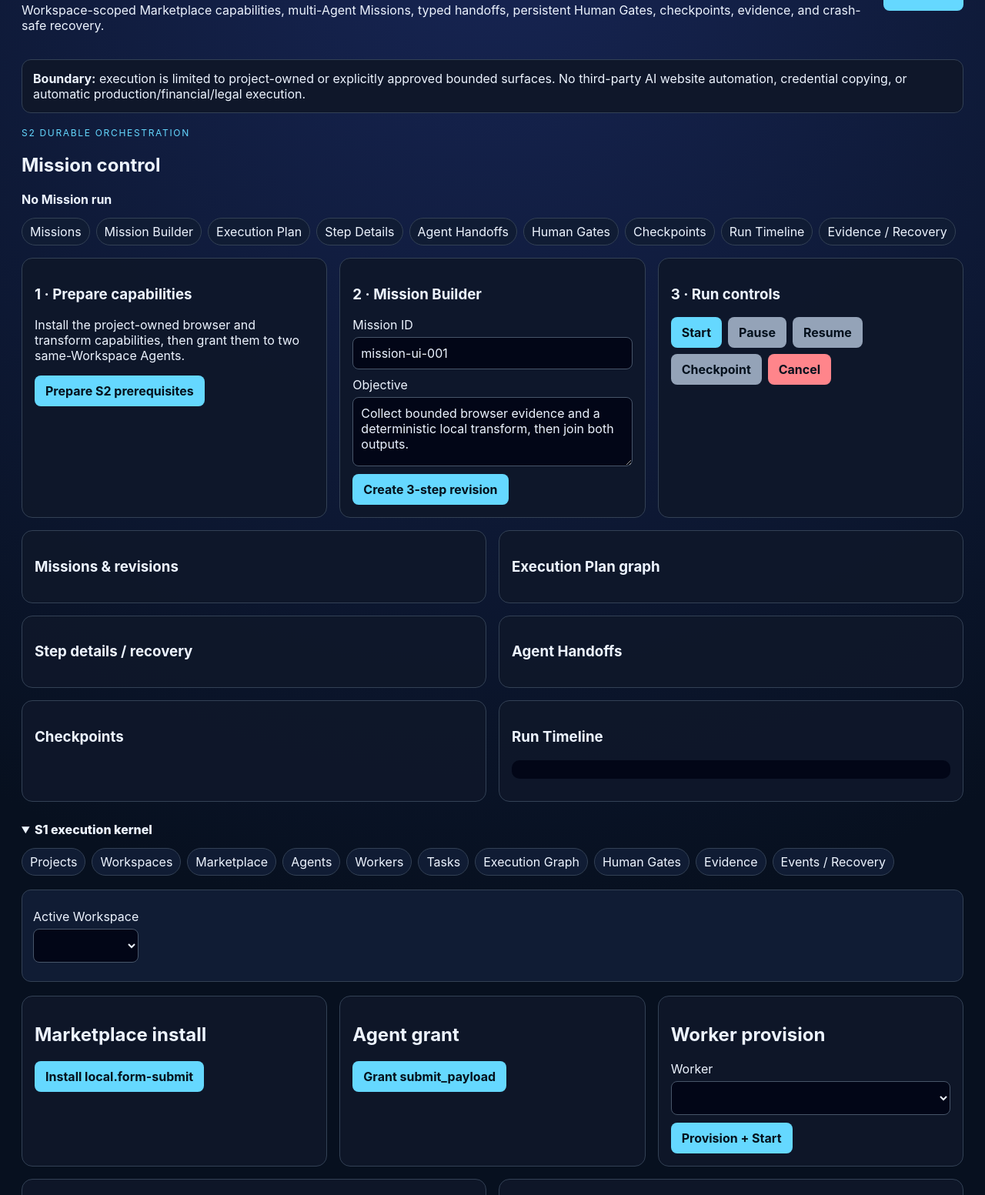
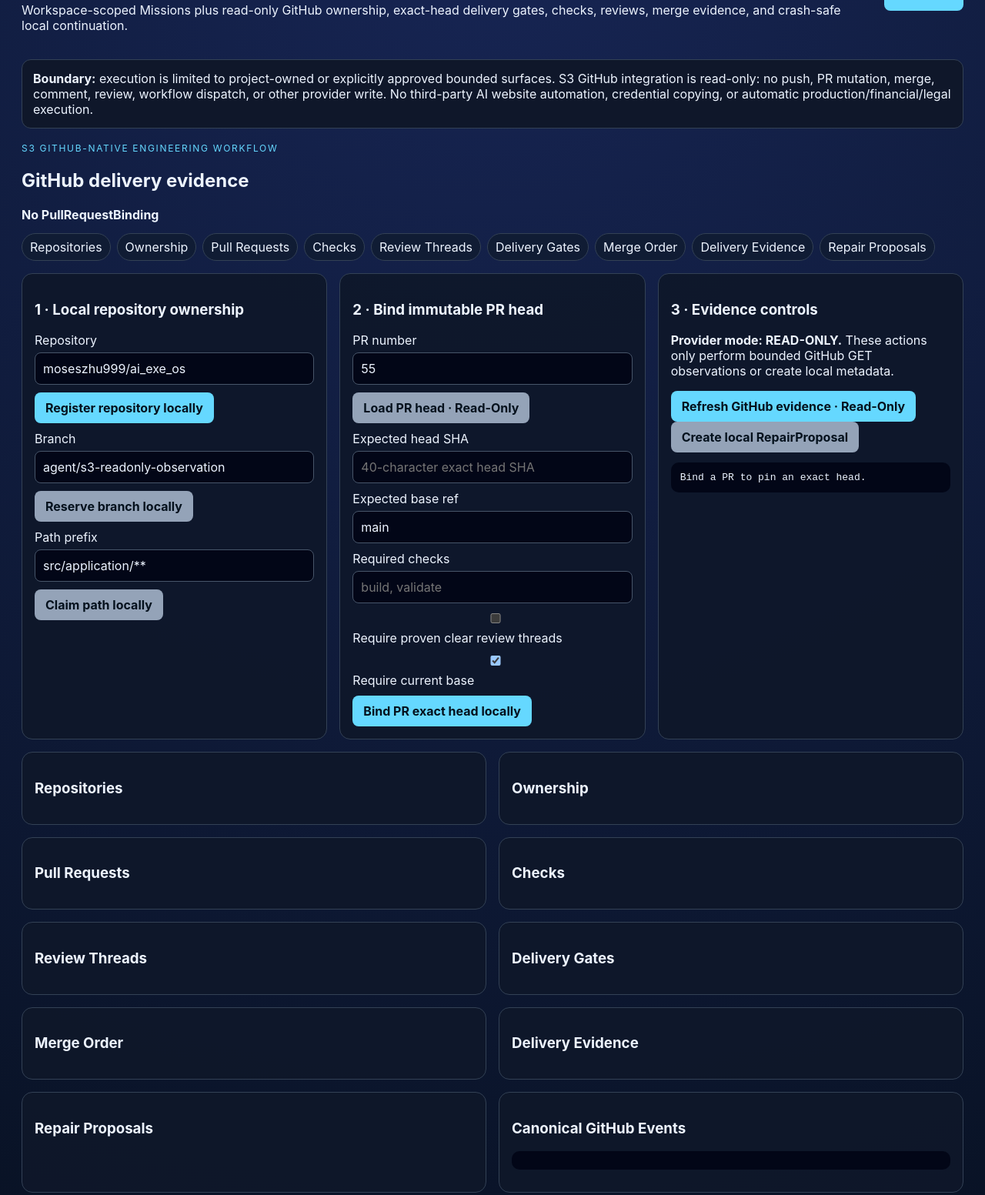
Before and after one commit to moseszhu999/ai_exe_os, an Electron app: page src/renderer/index.html in a window 1280 px wide. Shown: the part 119-1672 px from the top of the page at 77% size. Drawn offline with Linux system fonts and the light colour scheme; no server answers.

Commit message:
S3-I: add integrated GitHub delivery evidence surfaces

```diff
--- a/src/renderer/index.html
+++ b/src/renderer/index.html
@@ -4,7 +4,7 @@
   <meta charset="utf-8">
   <meta name="viewport" content="width=device-width,initial-scale=1">
   <meta http-equiv="Content-Security-Policy" content="default-src 'self'; script-src 'self'; style-src 'self'">
-  <title>AI Execution OS · S2</title>
+  <title>AI Execution OS · S3</title>
   <link rel="stylesheet" href="styles.css">
 </head>
 <body>
@@ -12,14 +12,80 @@
     <header>
       <div>
         <p class="eyebrow">Durable local execution system</p>
-        <h1>AI Execution OS · S2</h1>
-        <p>Workspace-scoped Marketplace capabilities, multi-Agent Missions, typed handoffs, persistent Human Gates, checkpoints, evidence, and crash-safe recovery.</p>
+        <h1>AI Execution OS · S3</h1>
+        <p>Workspace-scoped Missions plus read-only GitHub ownership, exact-head delivery gates, checks, reviews, merge evidence, and crash-safe local continuation.</p>
       </div>
       <button id="refresh">Refresh all</button>
     </header>
 
     <section class="notice">
-      <strong>Boundary:</strong> execution is limited to project-owned or explicitly approved bounded surfaces. No third-party AI website automation, credential copying, or automatic production/financial/legal execution.
+      <strong>Boundary:</strong> execution is limited to project-owned or explicitly approved bounded surfaces. S3 GitHub integration is read-only: no push, PR mutation, merge, comment, review, workflow dispatch, or other provider write. No third-party AI website automation, credential copying, or automatic production/financial/legal execution.
+    </section>
+
+    <section class="mission-shell" aria-labelledby="s3-heading">
+      <div class="section-heading">
+        <div>
+          <p class="eyebrow">S3 GitHub-native engineering workflow</p>
+          <h2 id="s3-heading">GitHub delivery evidence</h2>
+        </div>
+        <strong id="s3-summary">No PullRequestBinding</strong>
+      </div>
+
+      <nav id="s3-navigation" class="surface-nav" aria-label="S3 product surfaces">
+        <span>Repositories</span><span>Ownership</span><span>Pull Requests</span><span>Checks</span><span>Review Threads</span>
+        <span>Delivery Gates</span><span>Merge Order</span><span>Delivery Evidence</span><span>Repair Proposals</span>
+      </nav>
+
+      <section class="grid three">
+        <article>
+          <h3>1 · Local repository ownership</h3>
+          <label>Repository <input id="s3-repository" value="moseszhu999/ai_exe_os"></label>
+          <button id="s3-register">Register repository locally</button>
+          <label>Branch <input id="s3-branch" value="agent/s3-readonly-observation"></label>
+          <button id="s3-reserve" class="secondary">Reserve branch locally</button>
+          <label>Path prefix <input id="s3-path" value="src/application/**"></label>
+          <button id="s3-claim" class="secondary">Claim path locally</button>
+        </article>
+        <article>
+          <h3>2 · Bind immutable PR head</h3>
+          <label>PR number <input id="s3-pr-number" type="number" min="1" value="55"></label>
+          <button id="s3-load-head" class="secondary">Load PR head · Read-Only</button>
+          <label>Expected head SHA <input id="s3-expected-head" placeholder="40-character exact head SHA"></label>
+          <label>Expected base ref <input id="s3-base-ref" value="main"></label>
+          <label>Required checks <input id="s3-required-checks" placeholder="build, validate"></label>
+          <label><input id="s3-require-reviews" type="checkbox"> Require proven clear review threads</label>
+          <label><input id="s3-require-base" type="checkbox" checked> Require current base</label>
+          <button id="s3-bind">Bind PR exact head locally</button>
+        </article>
+        <article>
+          <h3>3 · Evidence controls</h3>
+          <p><strong>Provider mode: READ-ONLY.</strong> These actions only perform bounded GitHub GET observations or create local metadata.</p>
+          <button id="s3-observe">Refresh GitHub evidence · Read-Only</button>
+          <button id="s3-repair" class="secondary">Create local RepairProposal</button>
+          <pre id="s3-exact-head">Bind a PR to pin an exact head.</pre>
+        </article>
+      </section>
+
+      <section class="grid">
+        <article><h3>Repositories</h3><div id="s3-repositories" class="cards"></div></article>
+        <article><h3>Ownership</h3><div id="s3-ownership" class="cards"></div></article>
+      </section>
+      <section class="grid">
+        <article><h3>Pull Requests</h3><div id="s3-prs" class="cards"></div></article>
+        <article><h3>Checks</h3><div id="s3-checks" class="cards"></div></article>
+      </section>
+      <section class="grid">
+        <article><h3>Review Threads</h3><div id="s3-reviews" class="cards"></div></article>
+        <article><h3>Delivery Gates</h3><div id="s3-gates" class="cards"></div></article>
+      </section>
+      <section class="grid">
+        <article><h3>Merge Order</h3><div id="s3-merge-order" class="cards"></div></article>
+        <article><h3>Delivery Evidence</h3><div id="s3-evidence" class="cards"></div></article>
+      </section>
+      <section class="grid">
+        <article><h3>Repair Proposals</h3><div id="s3-repairs" class="cards"></div></article>
+        <article><h3>Canonical GitHub Events</h3><pre id="s3-events"></pre></article>
+      </section>
     </section>
 
     <section class="mission-shell" aria-labelledby="s2-heading">
@@ -154,7 +220,7 @@
           <h2>Observe GitHub PR</h2>
           <label>Repository <input id="github-repository" value="moseszhu999/ai_exe_os"></label>
           <label>PR number <input id="github-pr-number" type="number" min="1" value="1"></label>
-          <button id="observe-pr">Observe PR state</button>
+          <button id="observe-pr">Observe PR state · Read-Only</button>
         </article>
       </section>
       <section><h2>Workers</h2><div id="workers" class="cards"></div></section>
@@ -165,5 +231,6 @@
     <div id="status" role="status"></div>
   </main>
   <script src="app.js"></script>
+  <script src="s3-integrated.js"></script>
 </body>
 </html>
```
